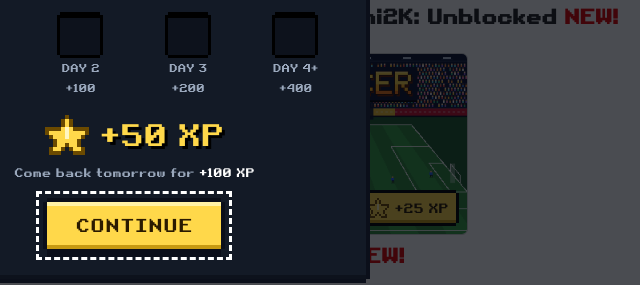
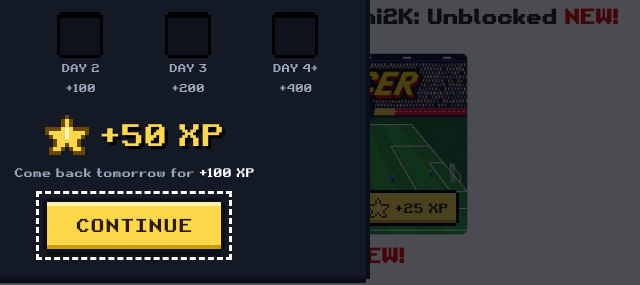
Before and after one commit to ameetgames/ameetgames.github.io, a plain HTML site: page index.html in a window 1280 px wide. Shown: the part 386-671 px from the top of the page, 506-1146 px from the left. Drawn offline with Linux system fonts and the light colour scheme.

Commit message:
New MiniSoccer thumbnail
Co-Authored-By: Claude Opus 5.5 <noreply@anthropic.com>
Claude-Session: https://claude.ai/code/session_014SfXStkQC7GaQQ8XU5dygu

```diff
--- a/index.html
+++ b/index.html
@@ -35,7 +35,7 @@
       <span>MiniSlam <em class="new">NEW!</em></span>
     </a>
     <a class="game" href="minisoccer/" data-try="minisoccer" target="_blank" rel="noopener">
-      <img src="images/minisoccer.png" alt="MiniSoccer">
+      <img src="images/minisoccer.webp" alt="MiniSoccer">
       <span>MiniSoccer <em class="new">NEW!</em></span>
     </a>
   </div>
```
Also changed, not shown: images/minisoccer.png (deleted), images/minisoccer.webp (added).
